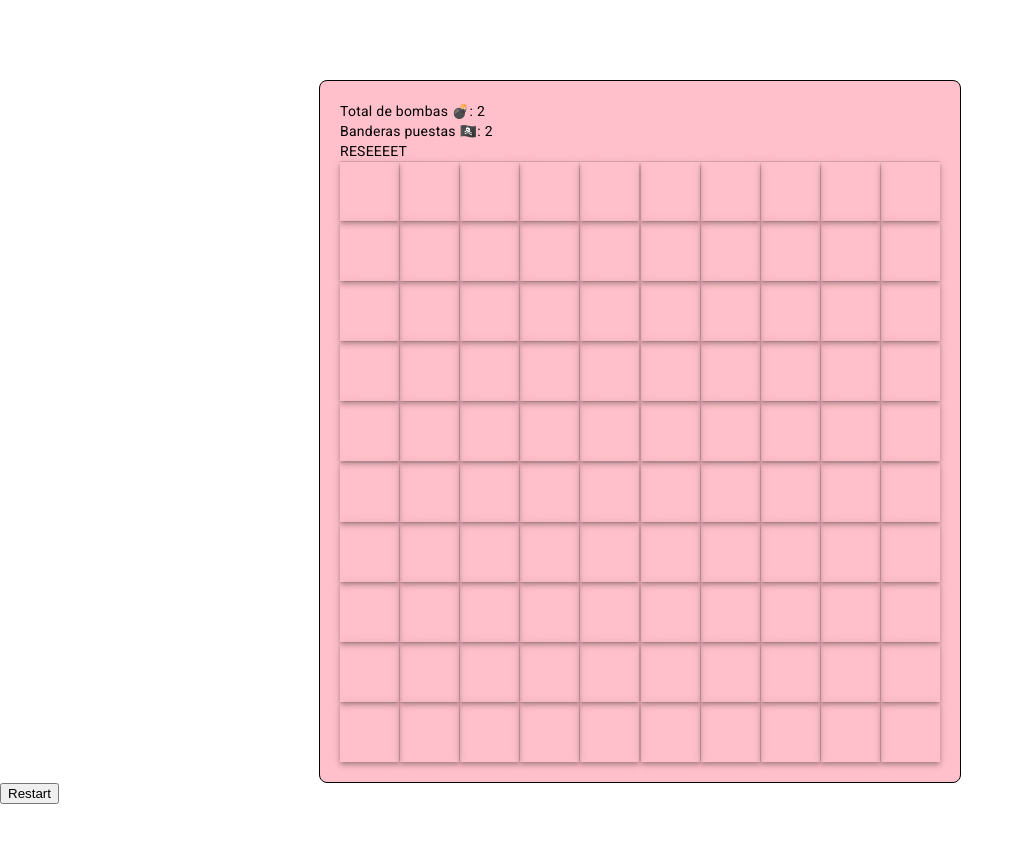
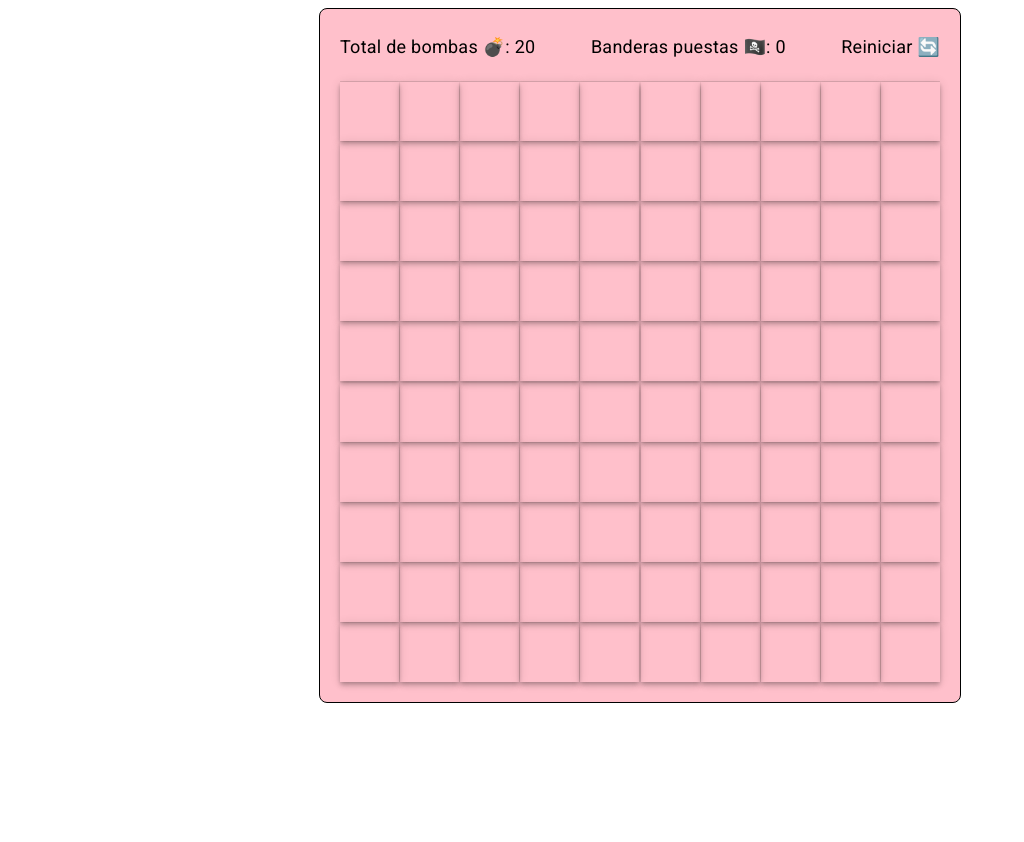
Before and after one commit to SaintSteven/minesweeper-ey-angular, an Angular app: page / in a window 1280 px wide. Shown: the top 842 px of the page, without its empty margins (0-1024 px from the left). After the commit the page ends 808 px from the top, so only its background shows below. Built offline with nearby package versions, Linux system fonts and the light colour scheme.

Commit message:
[FEAT] Added flag counter

```diff
--- a/src/app/app.component.css
+++ b/src/app/app.component.css
@@ -2,7 +2,7 @@
   display: flex;
   justify-content: center;
   align-items: center;
-  margin-top: 10vh;
+  margin-top: 1vh;
   height: fit-content;
 }
 
@@ -11,6 +11,21 @@
   border: 1px solid;
   padding: 20px;
   border-radius: 8px;
+
+}
+
+.info-panel {
+  display: flex;
+  justify-content: space-between;
+  padding: 8px 0 24px;
+}
+
+.panel-item {
+  font-size: large
+}
+
+.reset-btn:hover {
+  cursor: pointer;
 }
 
 .mat-grid-list {
@@ -18,3 +33,7 @@
   width: 600px;
   padding-bottom: 0 !important;
 }
+
+.cell {
+  font-size: x-large;
+}
--- a/src/app/app.component.html
+++ b/src/app/app.component.html
@@ -1,9 +1,9 @@
 <div class='center-container'>
   <div class='game-container'>
     <div class='info-panel'>
-      <div class='panel-item'>Total de bombas 💣: {{ 1+1 }}</div>
-      <div class='panel-item'>Banderas puestas 🏴‍☠️: {{ 1+1 }}</div>
-      <div class='panel-item' (click)='reset()'>RESEEEET</div>
+      <div class='panel-item'>Total de bombas 💣: {{ totalBombsInBoard   }}</div>
+      <div class='panel-item'>Banderas puestas 🏴‍☠️: {{ totalFlagsInBoard }}</div>
+      <div class='panel-item reset-btn' (click)='reset()'>Reiniciar 🔄</div>
     </div>
     <div class='minefield'>
       <mat-divider></mat-divider>
@@ -14,13 +14,13 @@
         (contextmenu)="$event.preventDefault(); flag(cell)"
         *ngFor="let cell of board.cells.flat();"
         >
-          <span *ngIf="cell.status === 'clear' && !cell.mine">
+          <span *ngIf="cell.status === 'clear' && !cell.mine" class="cell">
             {{ cell.proximityMines }}
           </span>
-          <span *ngIf="cell.status === 'flag'">
+          <span *ngIf="cell.status === 'flag'" class="cell">
             🏴‍☠️
           </span>
-          <span *ngIf="cell.mine && cell.status === 'clear'">
+          <span *ngIf="cell.mine && cell.status === 'clear'" class="cell">
             💣
           </span>
         </mat-grid-tile>
@@ -28,5 +28,3 @@
     </div>
   </div>
 </div>
-
-<button mat-raised-button (click)='reset()'>Restart</button>
--- a/src/app/app.component.ts
+++ b/src/app/app.component.ts
@@ -9,9 +9,13 @@ import { Cell } from '../game/cell';
 export class AppComponent {
   title = 'Buscaminas EY';
   board!: Board;
+  totalFlagsInBoard: number;
+  totalBombsInBoard: number;
 
   constructor() {
     this.reset();
+    this.totalFlagsInBoard = 0;
+    this.totalBombsInBoard = 20 - Math.floor(Math.random() * 10);
   }
 
   checkCell(cell: Cell) {
@@ -22,16 +26,20 @@ export class AppComponent {
       alert('you win');
     }
   }
+
   flag(cell: Cell) {
     if (cell.status === 'flag') {
       cell.status = 'open';
+      this.totalFlagsInBoard--;
     } else if (cell.status === 'open') {
       cell.status = 'flag';
+      this.totalFlagsInBoard++;
     }
   }
 
   reset() {
     const totalBombs = 20 - Math.floor(Math.random() * 10)
     this.board = new Board(10, totalBombs);
+    this.totalFlagsInBoard = 0;
   }
 }
```
